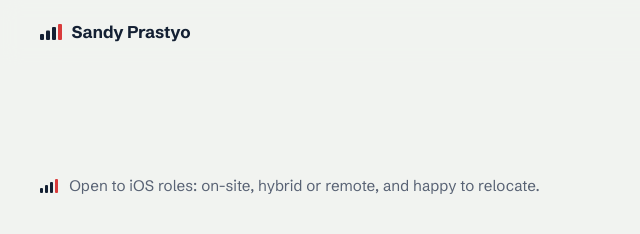
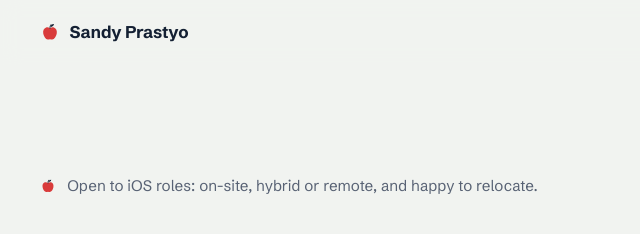
Before and after one commit to musanpras/portfolio, an Astro site: page / in a window 1280 px wide. Shown: the top 234 px of the page, 0-640 px from the left. Built offline with nearby package versions, Linux system fonts and the light colour scheme; Astro itself is replaced by a stand-in of ours; a web font is replaced by a local one.

Commit message:
Replace signal mark with apple mark across site, favicon and OG image

```diff
--- /dev/null
+++ b/src/components/AppleMark.astro
@@ -0,0 +1,30 @@
+---
+// Original apple-fruit mark (not Apple Inc.'s logo: no bite, has a stem).
+interface Props {
+  class?: string;
+}
+const { class: className } = Astro.props;
+---
+
+<svg class:list={['apple-mark', className]} viewBox="0 0 24 24" aria-hidden="true">
+  <path
+    class="body"
+    d="M12 7.4C10.6 6.4 8.9 6 7.3 6.5 4.5 7.4 3.3 10.5 3.9 13.7c.6 3.4 2.9 7 5.4 7.3 1 .1 1.7-.4 2.7-.4s1.7.5 2.7.4c2.5-.3 4.8-3.9 5.4-7.3.6-3.2-.6-6.3-3.4-7.2C15.1 6 13.4 6.4 12 7.4Z"
+  ></path>
+  <path class="leaf" d="M12.6 5.9c.1-2.1 1.8-3.5 4.2-3.4-.2 2.1-1.9 3.4-4.2 3.4Z"></path>
+  <path class="stem" d="M12 7.4c-.1-1.5.2-2.9 1-4.1" fill="none" stroke-width="1.2" stroke-linecap="round"></path>
+</svg>
+
+<style>
+  .apple-mark .body {
+    fill: var(--accent);
+  }
+
+  .apple-mark .leaf {
+    fill: var(--ink);
+  }
+
+  .apple-mark .stem {
+    stroke: var(--ink);
+  }
+</style>
--- a/src/components/Header.astro
+++ b/src/components/Header.astro
@@ -1,4 +1,6 @@
 ---
+import AppleMark from './AppleMark.astro';
+
 const nav = [
   { href: '#work', label: 'Work' },
   { href: '#experience', label: 'Experience' },
@@ -10,12 +12,7 @@ const nav = [
 <header class="site-header" data-header>
   <div class="wrap bar">
     <a class="brand" href="#top" aria-label="Sandy Prastyo, back to top">
-      <svg class="brand-mark" viewBox="0 0 22 16" aria-hidden="true">
-        <rect x="0" y="10" width="4" height="6" rx="1"></rect>
-        <rect x="6" y="6.5" width="4" height="9.5" rx="1"></rect>
-        <rect x="12" y="3" width="4" height="13" rx="1"></rect>
-        <rect class="hot" x="18" y="0" width="4" height="16" rx="1"></rect>
-      </svg>
+      <AppleMark class="brand-mark" />
       <span>Sandy Prastyo</span>
     </a>
 
@@ -80,14 +77,10 @@ const nav = [
     white-space: nowrap;
   }
 
-  .brand-mark {
-    width: 22px;
-    height: 16px;
-    fill: var(--ink);
-  }
-
-  .brand-mark .hot {
-    fill: var(--accent);
+  .brand :global(.brand-mark) {
+    width: 20px;
+    height: 20px;
+    flex: none;
   }
 
   nav ul {
--- a/src/components/Hero.astro
+++ b/src/components/Hero.astro
@@ -1,10 +1,11 @@
 ---
 import { profile } from '../data/profile';
+import AppleMark from './AppleMark.astro';
 ---
 
 <section class="hero wrap" id="top" aria-labelledby="hero-title">
   <p class="status reveal" style="--i: 0">
-    <span class="bars" aria-hidden="true"><i></i><i></i><i></i><i></i></span>
+    <AppleMark class="mark" />
     {profile.availability}
   </p>
 
@@ -61,32 +62,10 @@ import { profile } from '../data/profile';
     margin-bottom: clamp(1.5rem, 1rem + 2vw, 2.5rem);
   }
 
-  .bars {
-    display: inline-flex;
-    align-items: flex-end;
-    gap: 2px;
-    height: 14px;
+  .status :global(.mark) {
+    width: 16px;
+    height: 16px;
     flex: none;
-  }
-
-  .bars i {
-    width: 3px;
-    border-radius: 1px;
-    background: var(--signal-off);
-    animation: bar 0.4s var(--ease) both;
-  }
-
-  .bars i:nth-child(1) { height: 35%; animation-delay: 0.35s; }
-  .bars i:nth-child(2) { height: 55%; animation-delay: 0.5s; }
-  .bars i:nth-child(3) { height: 78%; animation-delay: 0.65s; }
-  .bars i:nth-child(4) { height: 100%; animation-delay: 0.8s; animation-name: bar-hot; }
-
-  @keyframes bar {
-    to { background: var(--ink); }
-  }
-
-  @keyframes bar-hot {
-    to { background: var(--accent); }
   }
 
   h1 {
--- a/src/pages/404.astro
+++ b/src/pages/404.astro
@@ -1,16 +1,12 @@
 ---
 import Base from '../layouts/Base.astro';
+import AppleMark from '../components/AppleMark.astro';
 ---
 
 <Base title="Page not found, M. Sandy Prastyo" noindex>
   <main id="main" class="wrap nf">
-    <svg class="bars" viewBox="0 0 22 16" aria-hidden="true">
-      <rect x="0" y="10" width="4" height="6" rx="1"></rect>
-      <rect class="off" x="6" y="6.5" width="4" height="9.5" rx="1"></rect>
-      <rect class="off" x="12" y="3" width="4" height="13" rx="1"></rect>
-      <rect class="off" x="18" y="0" width="4" height="16" rx="1"></rect>
-    </svg>
-    <h1>No signal here.</h1>
+    <AppleMark class="mark" />
+    <h1>Nothing here.</h1>
     <p>This page doesn’t exist, or it moved. The portfolio is one page, so everything is on the home page.</p>
     <a class="btn btn--solid" href="/">Go to the home page</a>
   </main>
@@ -25,14 +21,9 @@ import Base from '../layouts/Base.astro';
     gap: 1.25rem;
   }
 
-  .bars {
+  .nf :global(.mark) {
     width: 44px;
-    height: 32px;
-    fill: var(--ink);
-  }
-
-  .bars .off {
-    fill: var(--signal-off);
+    height: 44px;
   }
 
   h1 {
```
Also changed, not shown: public/apple-touch-icon.png, public/favicon.svg, public/og.png.
